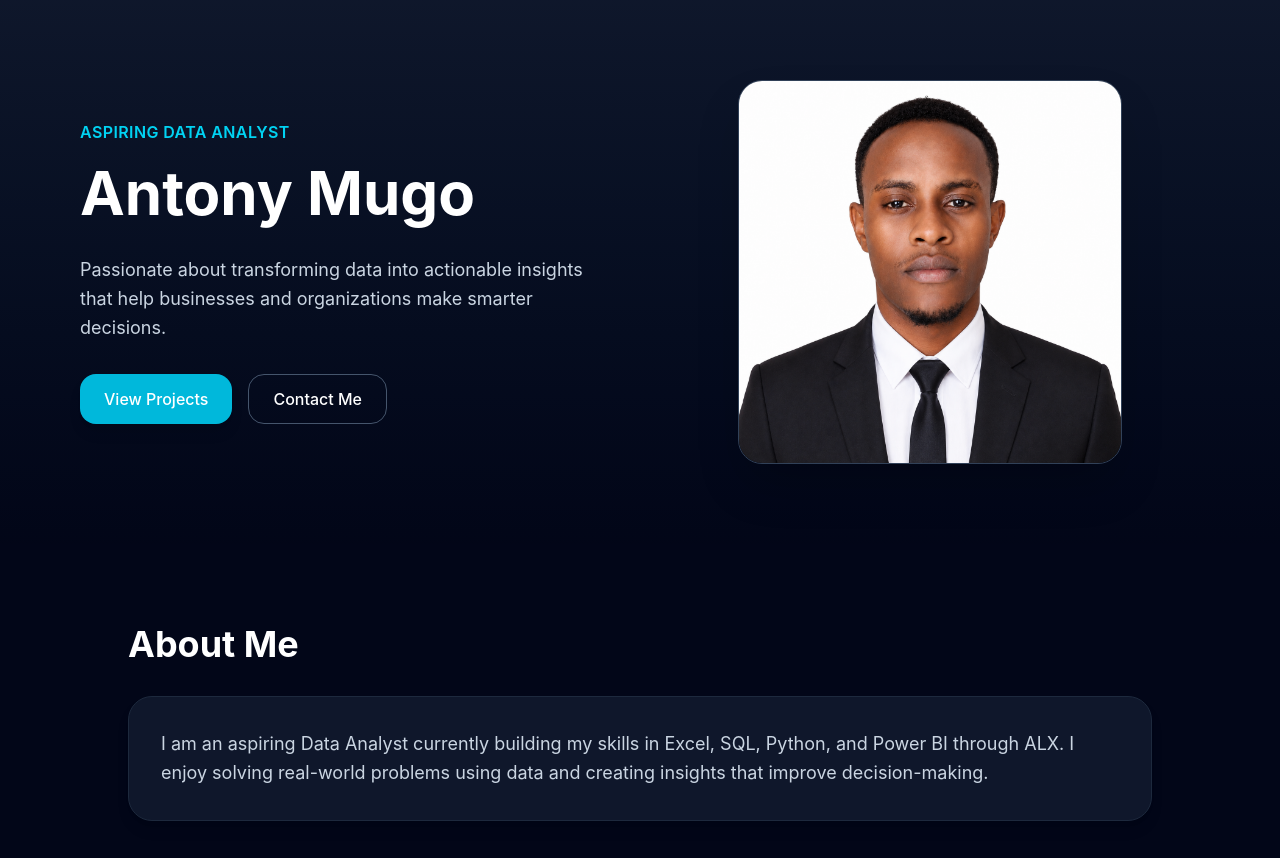
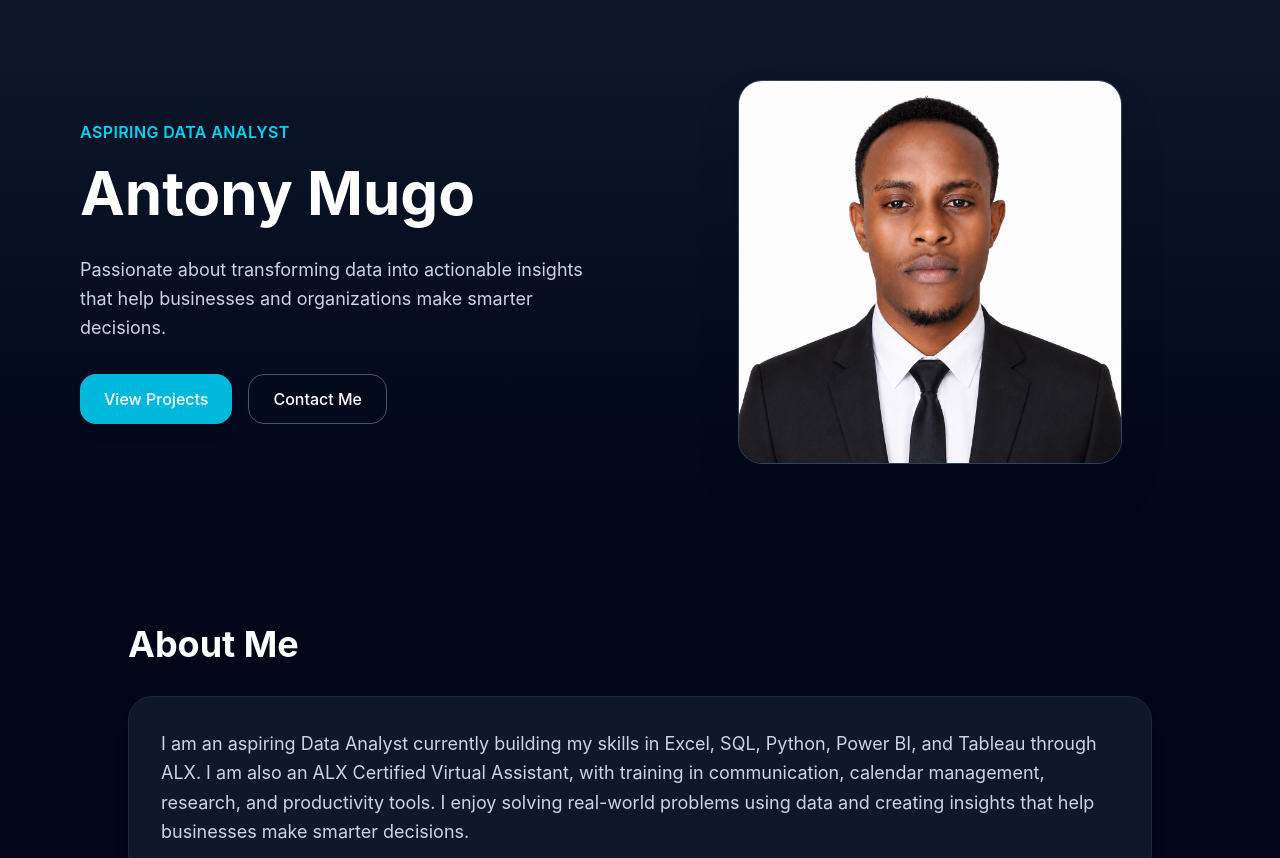
Before and after one commit to Antony10-cloud/my-portfolio, a React (Vite) app: page / in a window 1280 px wide. Shown: the top 858 px of the page. Built offline with nearby package versions, Linux system fonts and the light colour scheme.

Commit message:
Updated About section with ALX Virtual Assistant certification

```diff
--- a/src/App.jsx
+++ b/src/App.jsx
@@ -71,10 +71,11 @@ export default function PortfolioWebsite() {
           <h2 className="text-4xl font-bold mb-8">About Me</h2>
           <div className="bg-slate-900 border border-slate-800 rounded-3xl p-8 shadow-lg">
             <p className="text-slate-300 text-lg leading-relaxed">
-              I am an aspiring Data Analyst currently building my skills in
-              Excel, SQL, Python, and Power BI through ALX. I enjoy solving
-              real-world problems using data and creating insights that improve
-              decision-making.
+              I am an aspiring Data Analyst currently building my skills in Excel, SQL,
+              Python, Power BI, and Tableau through ALX. I am also an ALX Certified
+              Virtual Assistant, with training in communication, calendar management,
+              research, and productivity tools. I enjoy solving real-world problems using
+              data and creating insights that help businesses make smarter decisions.
             </p>
           </div>
         </div>
```
